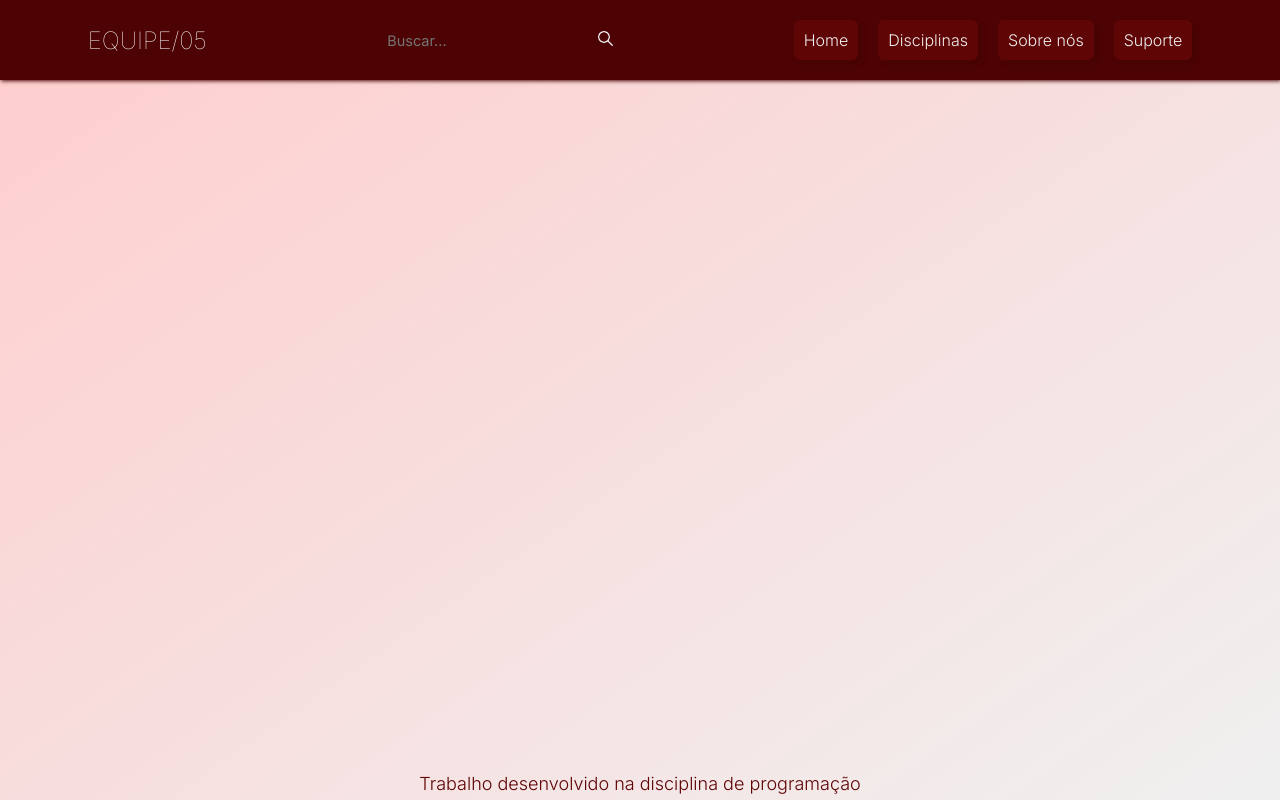
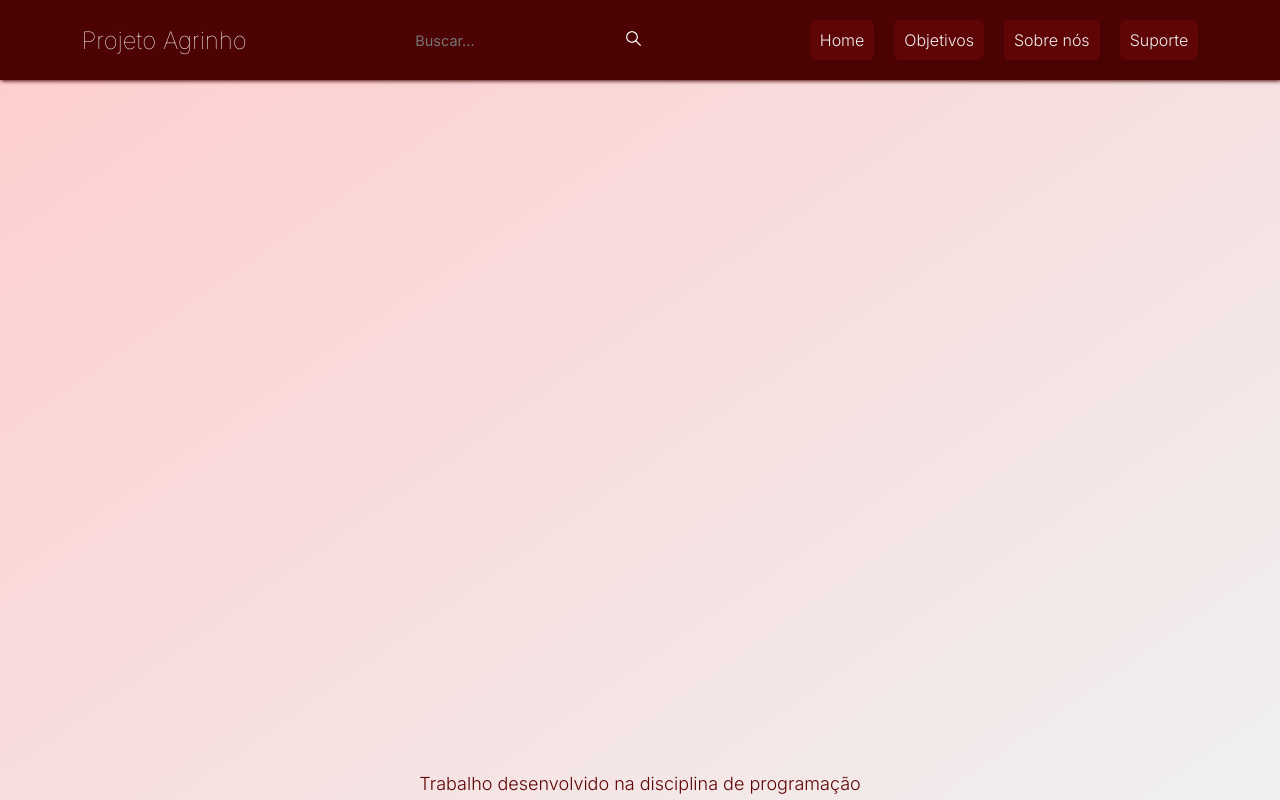
Before and after one commit to LianChristofer/novo-trabalho-programacao, a plain HTML site: page disciplinas/biotecnologia.html in a window 1280 px wide. Drawn offline with Linux system fonts and the light colour scheme.

Commit message:
faawfawf

```diff
--- a/disciplinas/biotecnologia.html
+++ b/disciplinas/biotecnologia.html
@@ -5,12 +5,12 @@
     <meta charset="UTF-8">
     <meta name="viewport" content="width=device-width, initial-scale=1.0">
     <link rel="stylesheet" href="/folhas de estilo/index.css">
-    <title>2º site</title>
+    <title>Projeto Agrinho</title>
 </head>
 
 <body>
     <header>
-        <h1 class="header__titulo">EQUIPE/05</h1>
+        <h1 class="header__titulo">Projeto Agrinho</h1>
         <div id="header__busca">
             <input id="header__barra" type="text" placeholder="Buscar..." />
             <a href="#" id="header__barra">
@@ -19,7 +19,7 @@
         </div>
         <nav class="header__ul">
             <a class="header__link" href="/index.html">Home</a>
-            <a class="header__link" href="/disciplinas.html">Disciplinas</a>
+            <a class="header__link" href="/disciplinas.html">Objetivos</a>
             <a class="header__link" href="/sobrenos.html">Sobre nós</a>
             <a class="header__link" href="/suporte.html">Suporte</a>
         </nav>
```
Also changed, not shown: disciplinas/empreendedorismo.html (+3 -3 lines), disciplinas/programacao.html (+3 -3 lines), disciplinas/robotica.html (+3 -3 lines), sobrenos.html (+1 -1 lines).
